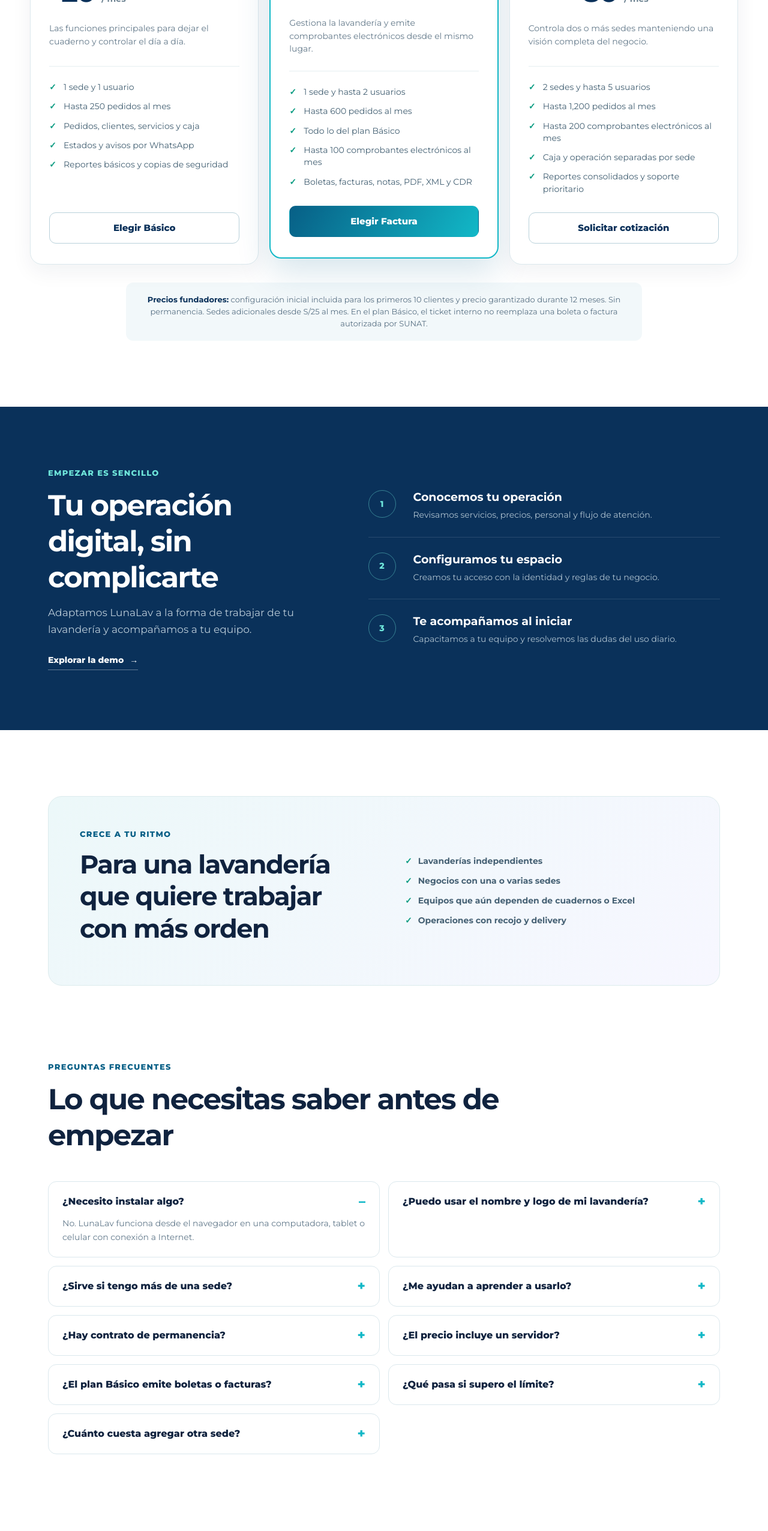
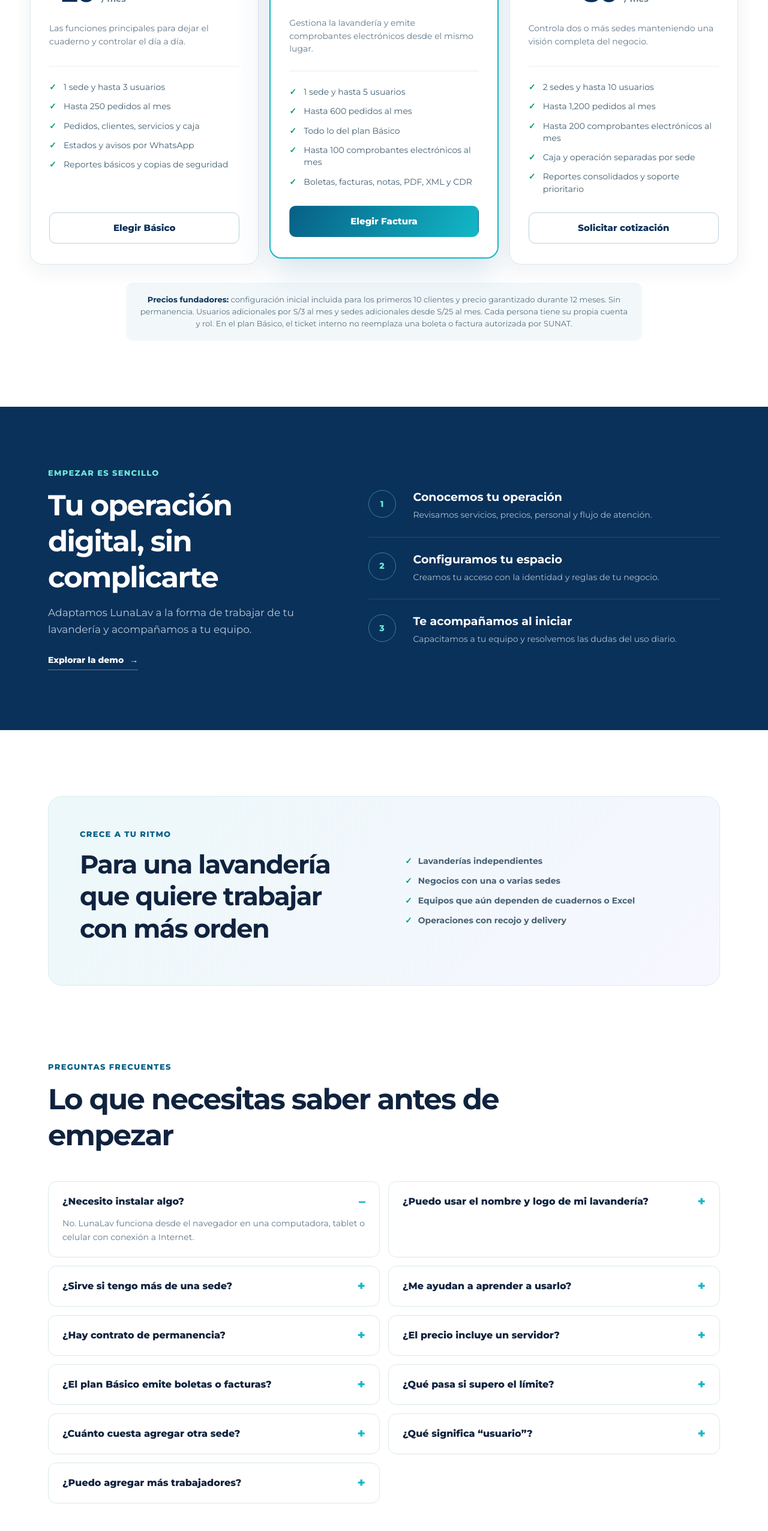
Before and after one commit to caleblunaxd123/LunaLav, an Angular app in the folder frontend/: page / in a window 1280 px wide. Shown: the part 2720-5272 px from the top of the page at 60% size. Built offline with nearby package versions, Linux system fonts and the light colour scheme; no server answers.

Commit message:
Aclara usuarios incluidos por plan

```diff
--- a/frontend/src/app/pages/landing/landing.component.html
+++ b/frontend/src/app/pages/landing/landing.component.html
@@ -144,7 +144,7 @@
           <p class="price"><small>S/</small>20 <span>/ mes</span></p>
           <p class="price-card__summary">Las funciones principales para dejar el cuaderno y controlar el día a día.</p>
           <ul>
-            <li>1 sede y 1 usuario</li>
+            <li>1 sede y hasta 3 usuarios</li>
             <li>Hasta 250 pedidos al mes</li>
             <li>Pedidos, clientes, servicios y caja</li>
             <li>Estados y avisos por WhatsApp</li>
@@ -160,7 +160,7 @@
           <p class="price"><small>S/</small>50 <span>/ mes</span></p>
           <p class="price-card__summary">Gestiona la lavandería y emite comprobantes electrónicos desde el mismo lugar.</p>
           <ul>
-            <li>1 sede y hasta 2 usuarios</li>
+            <li>1 sede y hasta 5 usuarios</li>
             <li>Hasta 600 pedidos al mes</li>
             <li>Todo lo del plan Básico</li>
             <li>Hasta 100 comprobantes electrónicos al mes</li>
@@ -175,7 +175,7 @@
           <p class="price"><small>Desde S/</small>80 <span>/ mes</span></p>
           <p class="price-card__summary">Controla dos o más sedes manteniendo una visión completa del negocio.</p>
           <ul>
-            <li>2 sedes y hasta 5 usuarios</li>
+            <li>2 sedes y hasta 10 usuarios</li>
             <li>Hasta 1,200 pedidos al mes</li>
             <li>Hasta 200 comprobantes electrónicos al mes</li>
             <li>Caja y operación separadas por sede</li>
@@ -187,7 +187,8 @@
 
       <div class="pricing__note">
         <strong>Precios fundadores:</strong> configuración inicial incluida para los primeros 10 clientes y precio garantizado durante 12 meses.
-        Sin permanencia. Sedes adicionales desde S/25 al mes. En el plan Básico, el ticket interno no reemplaza una boleta o factura autorizada por SUNAT.
+        Sin permanencia. Usuarios adicionales por S/3 al mes y sedes adicionales desde S/25 al mes.
+        Cada persona tiene su propia cuenta y rol. En el plan Básico, el ticket interno no reemplaza una boleta o factura autorizada por SUNAT.
       </div>
     </section>
 
@@ -235,6 +236,8 @@
         <details><summary>¿El plan Básico emite boletas o facturas?</summary><p>No. Genera tickets internos para controlar los pedidos, pero no son comprobantes autorizados por SUNAT. Para emitir comprobantes electrónicos necesitas LunaLav Factura.</p></details>
         <details><summary>¿Qué pasa si supero el límite?</summary><p>Te avisaremos antes. Puedes comprar un bloque adicional de 100 pedidos por S/5 o cambiar de plan.</p></details>
         <details><summary>¿Cuánto cuesta agregar otra sede?</summary><p>El plan Multisede incluye dos locales. Cada sede adicional cuesta desde S/25 al mes, según sus usuarios y volumen de operación.</p></details>
+        <details><summary>¿Qué significa “usuario”?</summary><p>Es una cuenta individual para una persona. El administrador, recepción, producción o motorizado ingresan con su propia contraseña y reciben permisos según su rol. No recomendamos compartir cuentas.</p></details>
+        <details><summary>¿Puedo agregar más trabajadores?</summary><p>Sí. Básico incluye 3 usuarios, Factura incluye 5 y Multisede incluye 10. Cada cuenta adicional cuesta S/3 al mes.</p></details>
       </div>
     </section>
 
```
